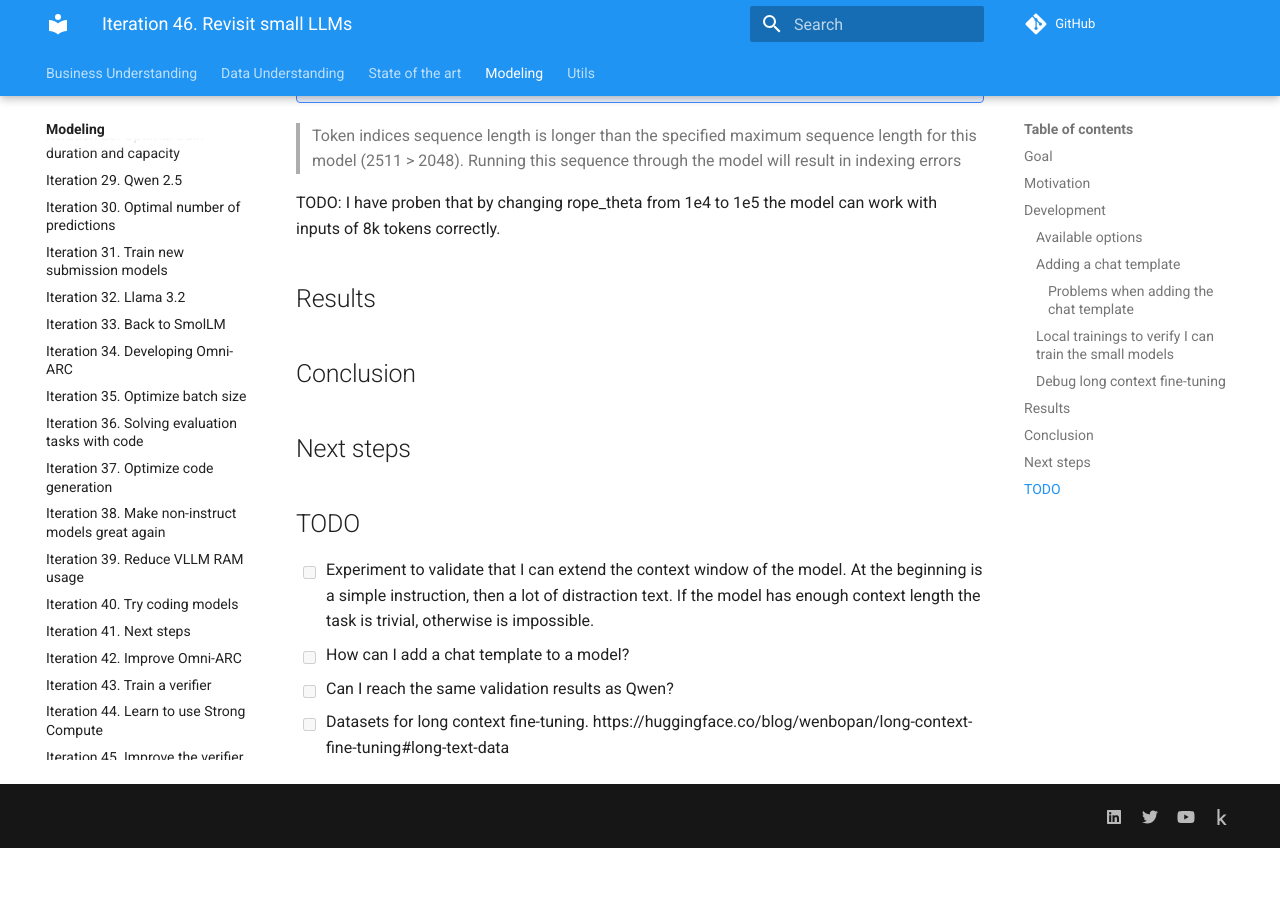
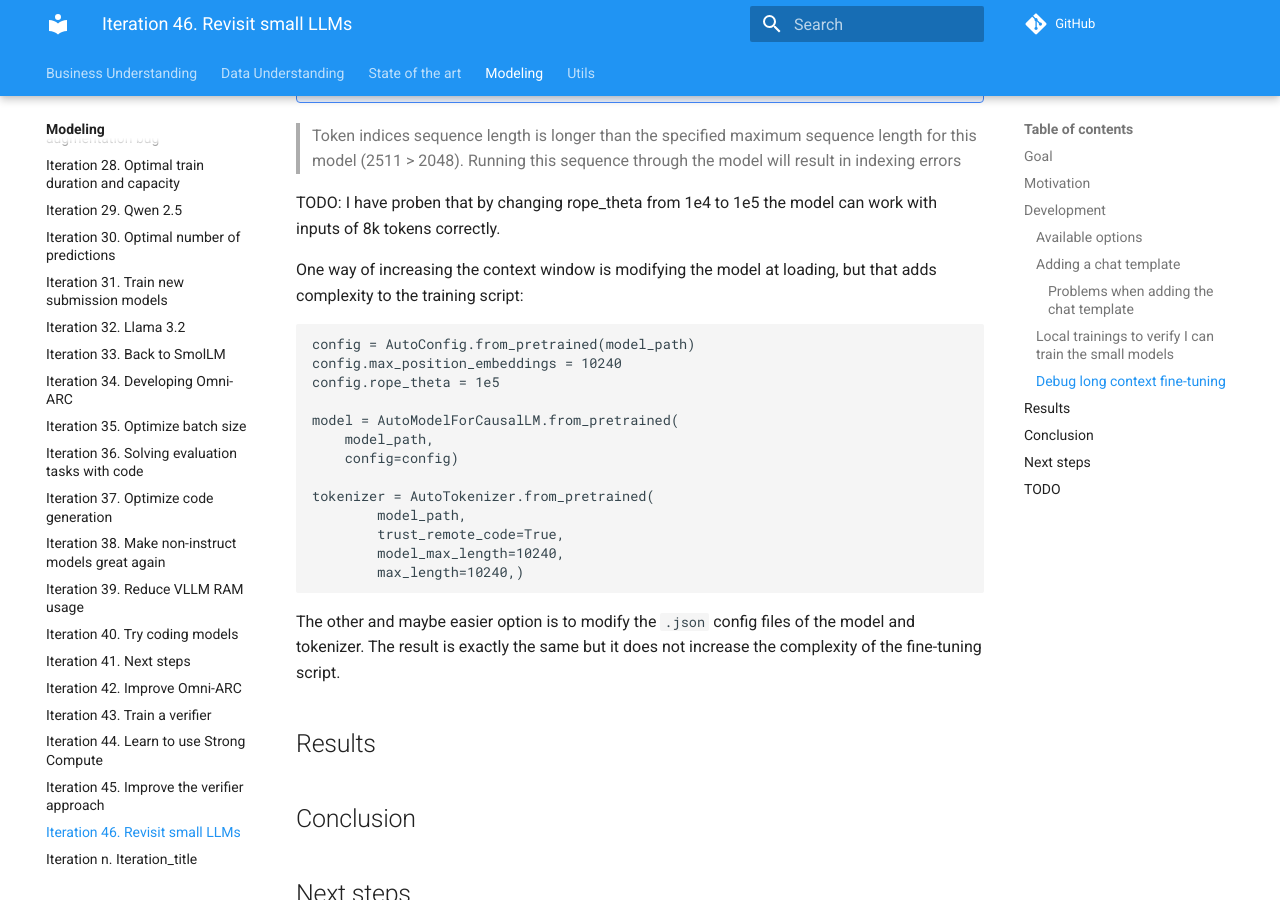
Before and after one commit to zhengjunyao-work/arc24, an MkDocs documentation site: the page built from docs/modeling/Iteration_46_revisit_small_llms.md, in a window 1280 px wide and 900 px high, scrolled down 2100 px. Built offline with MkDocs 1.6.1 and Material for MkDocs 9.7.7, drawn with Linux system fonts in a browser that asks for light colours; comment, search, counter and statistics services are not loaded; before the commit the page ends 2948 px from its top, so only the background shows below that.

Commit message:
small changes

````diff
--- a/docs/modeling/Iteration_46_revisit_small_llms.md
+++ b/docs/modeling/Iteration_46_revisit_small_llms.md
@@ -194,6 +194,28 @@
 
 TODO: I have proben that by changing rope_theta from 1e4 to 1e5 the model can work with inputs of 8k tokens correctly.
 
+One way of increasing the context window is modifying the model at loading, but that adds complexity
+to the training script:
+
+```
+config = AutoConfig.from_pretrained(model_path)
+config.max_position_embeddings = 10240
+config.rope_theta = 1e5
+
+model = AutoModelForCausalLM.from_pretrained(
+    model_path,
+    config=config)
+
+tokenizer = AutoTokenizer.from_pretrained(
+        model_path,
+        trust_remote_code=True,
+        model_max_length=10240,
+        max_length=10240,)
+```
+
+The other and maybe easier option is to modify the `.json` config files of the model and tokenizer.
+The result is exactly the same but it does not increase the complexity of the fine-tuning script.
+
 ## Results
 
 ## Conclusion
````
Also changed, not shown: 2 other files.
